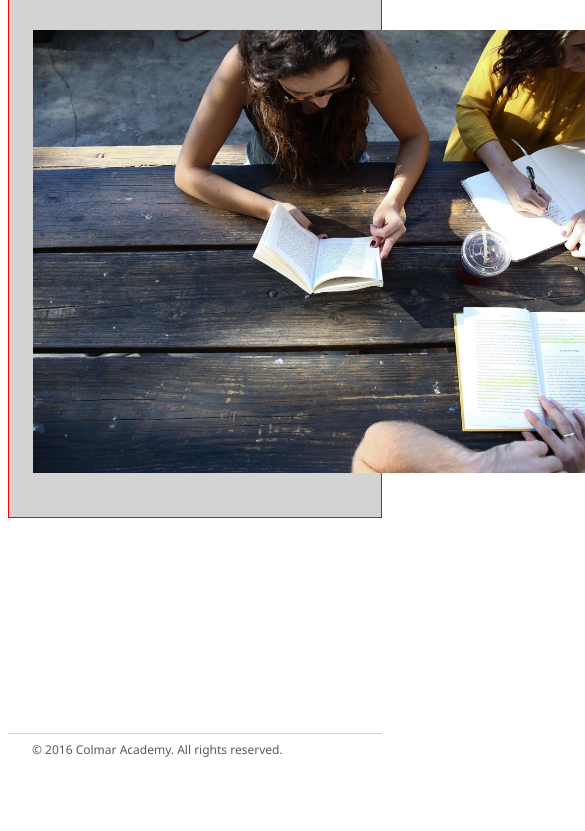
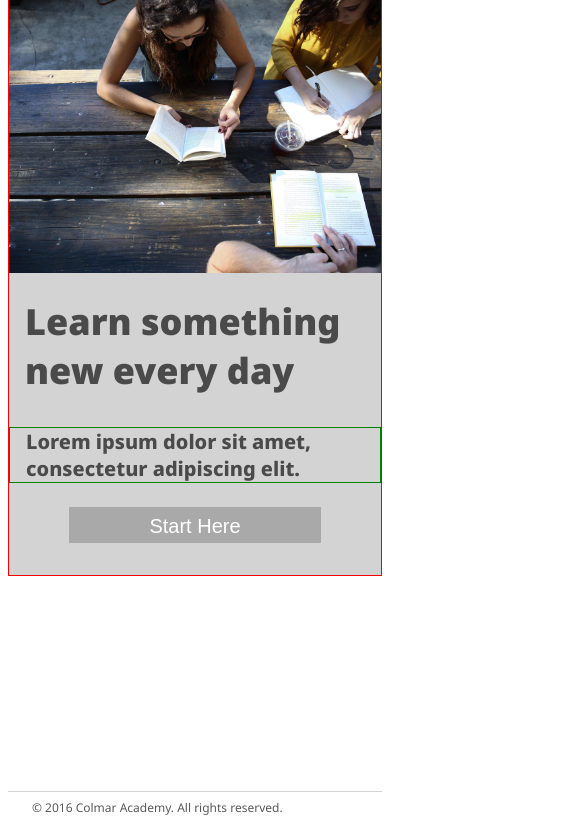
Before and after one commit to MikeBanes/WebApp, a plain HTML site: page index.html in a window 390 px wide. Shown: the part 75-906 px from the top of the page, 585 px wide, since content can reach past the window. Before the commit the page ends 848 px from the top, so only its background shows below. Drawn offline with Linux system fonts and the light colour scheme.

Commit message:
Banner complete with Media.

```diff
--- a/resources/CSS/style.css
+++ b/resources/CSS/style.css
@@ -115,14 +115,12 @@ nav .container .links-mobile .links-txt {
 
 /* Banner section of coding; including banner image and start here. */
 .banner {
-
 }
 
 .banner .container {
     border: 1px solid red;
     background-color: lightgray;
     position: relative;
-    /*top: 64px;*/
     height: 521px;
     width: 100%;
     display: flex;
@@ -131,41 +129,26 @@ nav .container .links-mobile .links-txt {
     gap: 24px;
 }
 
-/*.banner .container .image {*/
-    /*border: 1px solid blue;*/
-    /*background-color: blue;*/
-    /*width: 60%;*/
-    /*height: 100%;*/ /* to be deleted *//*
-    padding: 32px 24px;*/
-/*}*/
 
 .banner .container .image {
-    width: 600px;    /* Set your desired fixed width */
-    height: 100%;    /* Or a fixed height, e.g., 400px */
-    flex: 0 0 600px; /* Prevent flexbox from resizing it */
-    /* Remove or comment out any width: 60%; or similar */
+    width: 600px;
+    height: 100%;
+    flex: 0 0 600px;
 }
 .banner img {
-    max-width: 100%;   /* Image will not exceed the container's width */
-    max-height: 100%;  /* Image will not exceed the container's height */
-    /*height: auto;*/      /* Maintain aspect ratio */
-    /*width: auto;*/       /* Maintain aspect ratio */
-    display: block;    /* Remove inline spacing */
+    max-width: 100%;
+    max-height: 100%;
+    display: block;
 }
 
 .banner .container .text {
-    /*border: 1px solid black;*/
-    /*background-color: black;*/
-    width: 500px;    /* Set your desired fixed width */
-    height: 100%;    /* Or a fixed height, e.g., 400px */
-    /*width: 40%;*/
-    /*height: 521px;*/
+    width: 500px;
+    height: 100%;
     display: flex;
     flex-direction: column;
 }
 
 .banner .container .text .top {
-    /*background-color: antiquewhite;*/
     display: flex;
     flex-direction: column;
     justify-content: flex-end;
@@ -173,22 +156,17 @@ nav .container .links-mobile .links-txt {
 }
 
 .banner .container .text .middle {
-    /*background-color: aqua;*/
     display: flex;
     align-items: center;
     flex: 1;
 }
 
 .banner .container .text .bottom {
-    /*background-color: chartreuse;*/
-    /*text-align: center;*/
     display: flex;
     justify-content: center;
     margin-top: auto;
     flex: 2;
 }
-
-
 
 .banner .container .text {
     display: flex;
@@ -196,33 +174,61 @@ nav .container .links-mobile .links-txt {
     height: 100%;
 }
 
-.banner .container .text .top,
-.banner .container .text .middle {
-    /* No height, just content size */
-}
-
 .banner .container .text .bottom {
-    margin-top: auto; /* Pushes .bottom to the bottom */
+    margin-top: auto;
     display: flex;
     justify-content: center;
 }
 
-/*.banner .container .text .bottom {
-    background-color: orange;
-    color: gray;
-    padding: 8px 16px;
-    font-size: 1.8rem;*/
-    /*cursor: pointer;*/
-/*}*/
-
 button {
     background-color: dimgray;
     color: white;
-    font-size: 0.5rem;
+    font-size: 0.625rem;
     border: none;
     padding: 8px 80px;
-    height: 32px;
+    height: 36px;
 }
+
+@media screen and (max-width: 768px) {
+    .banner .container {
+        flex-direction: column;
+        height: auto;
+        padding: 0;
+    }
+    .banner .container .image {
+        width: 100%;
+        height: 300px;
+        flex: 0 0 100%;
+        padding: 0;
+    }
+    .banner .container .text {
+        font-size: 1rem;
+        width: 100%;
+        height: auto;
+        /*padding: 32px 16px;*/
+    }
+    .banner .container .text .top {
+/*        border: 1px solid red;
+*/        padding: 0 16px 32px 16px;
+        flex: 2;
+    }
+    .banner .container .text .middle {
+        border: 1px solid green;
+        padding: 0 16px;
+        flex: 1;
+    }
+    .banner .container .text .bottom {
+/*        border: 1px solid blue;
+*/        padding: 24px 16px 32px 16px;
+        flex: 1;
+    }
+    button {
+        background-color: darkgray;
+    }
+}
+
+
+
 
 /* Footer section of coding */
 footer {
```
